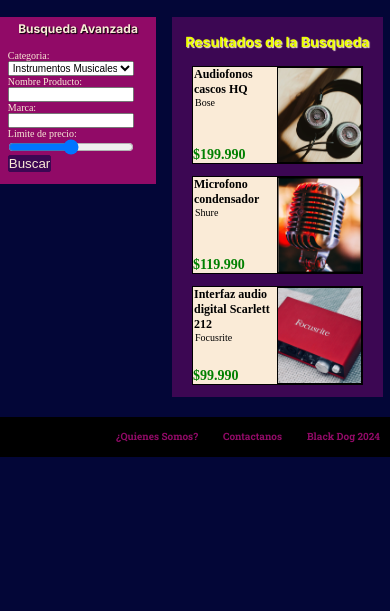
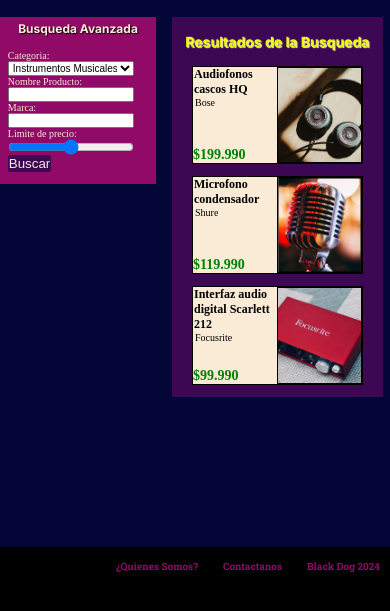
Before and after one commit to ipavez/frontend-bootcamp, a website: page pages/busqueda.html in a window 390 px wide. Shown: the part 157-768 px from the top of the page. Drawn offline with Linux system fonts and the light colour scheme; a web font is replaced by a local one.

Commit message:
fix error mediaq busqueda

```diff
--- a/scss/layout/_contactmain.scss
+++ b/scss/layout/_contactmain.scss
@@ -1,4 +1,4 @@
-body{
+.contact-body{
     background-color: map-get($colores , fondo )
 }
 .contactmain{
--- a/scss/layout/mediaq/_550px.scss
+++ b/scss/layout/mediaq/_550px.scss
@@ -107,7 +107,7 @@
     }
     .busqmain{
         h1{font-size: 14px;}
-        height: 420px;
+
     }
 
     .sideform{
```
Also changed, not shown: pages/contacto.html (+1 -1 lines), css/style.css.
